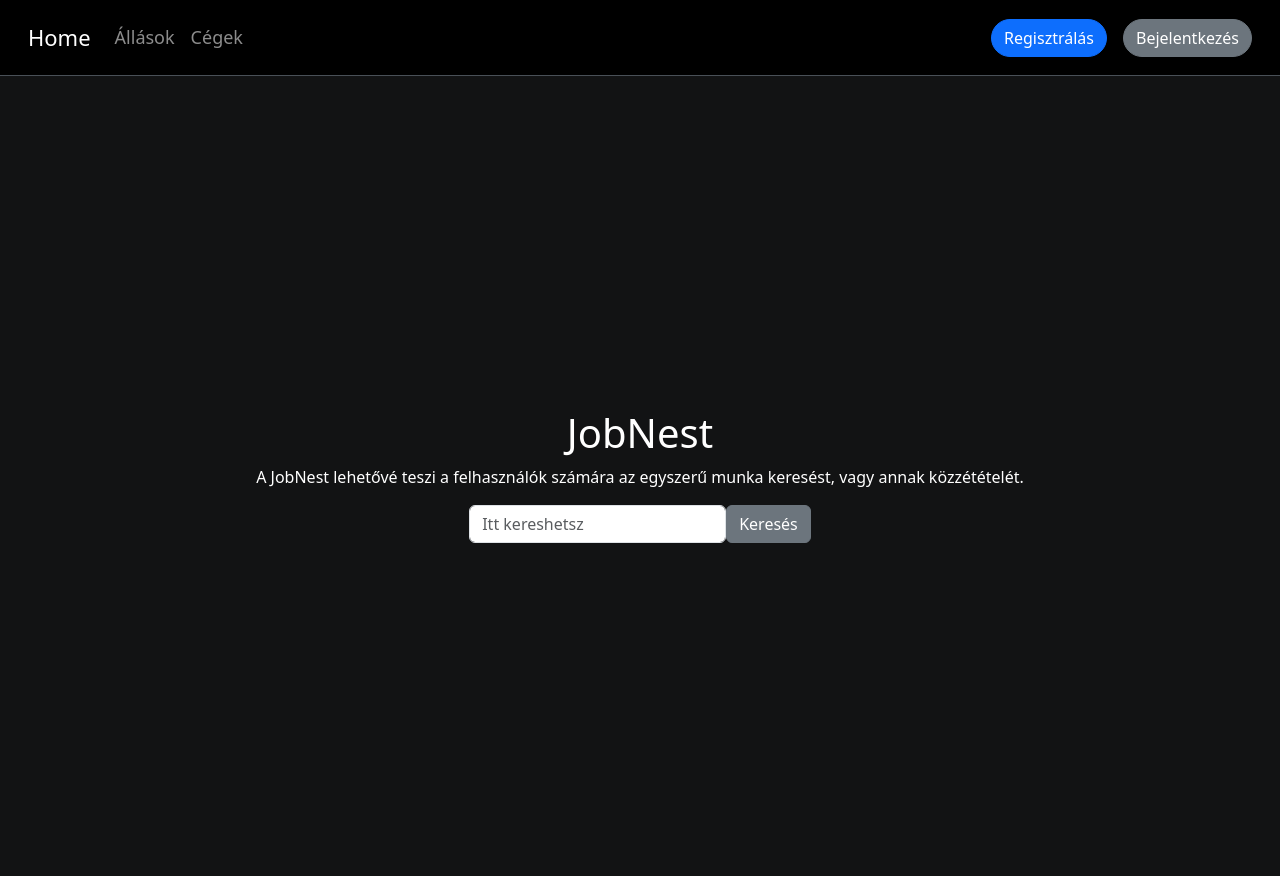
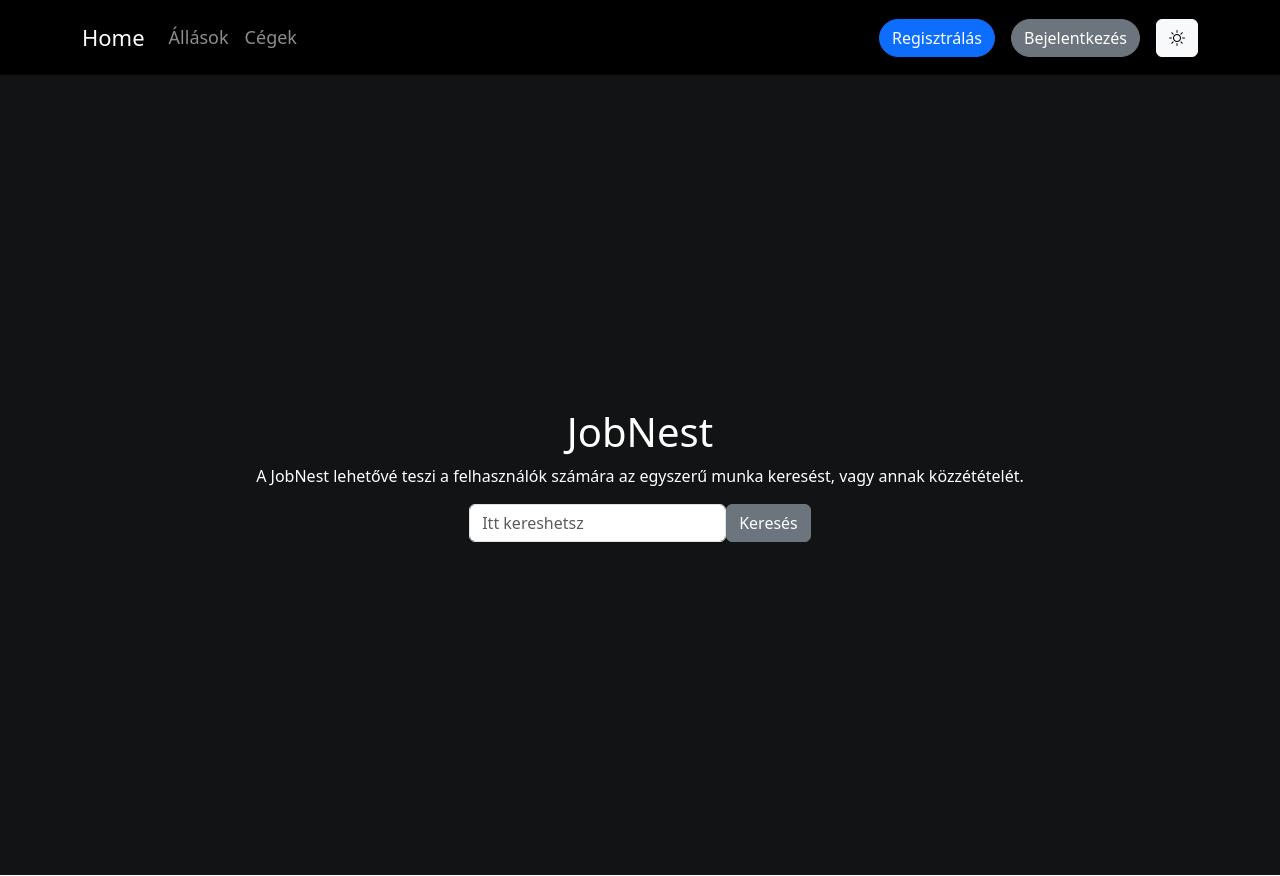
Before and after one commit to tamasboka/allasportal, a Vue app in the folder frontend/: page / in a window 1280 px wide. Built offline with nearby package versions, Linux system fonts and the light colour scheme.

Commit message:
refactor: remove border from navbar

```diff
--- a/frontend/src/components/Navbar.vue
+++ b/frontend/src/components/Navbar.vue
@@ -7,8 +7,8 @@ export default {
 
 <template>
   <header>
-    <nav class="navbar bg-black border-bottom border-body navbar-expand-lg p-3" data-bs-theme="dark">
-      <div class="container-fluid">
+    <nav class="navbar bg-black navbar-expand-lg p-3" data-bs-theme="dark">
+      <div class="container">
         <RouterLink class="navbar-brand" :to="{name: 'home'}">Home</RouterLink>
         <button class="navbar-toggler" type="button" data-bs-toggle="collapse" data-bs-target="#navbarNav"
                 aria-controls="navbarNav" aria-expanded="false" aria-label="Toggle navigation">
@@ -26,6 +26,7 @@ export default {
           <div class="d-flex gap-3">
             <RouterLink class="btn btn-primary rounded-pill" :to="{name: 'register'}">Regisztrálás</RouterLink>
             <RouterLink class="btn btn-secondary rounded-pill" :to="{name: 'login'}">Bejelentkezés</RouterLink>
+            <button class="btn" :class="{ 'btn-light':  true}"><i class="bi bi-brightness-high"></i></button>
           </div>
         </div>
       </div>
```
